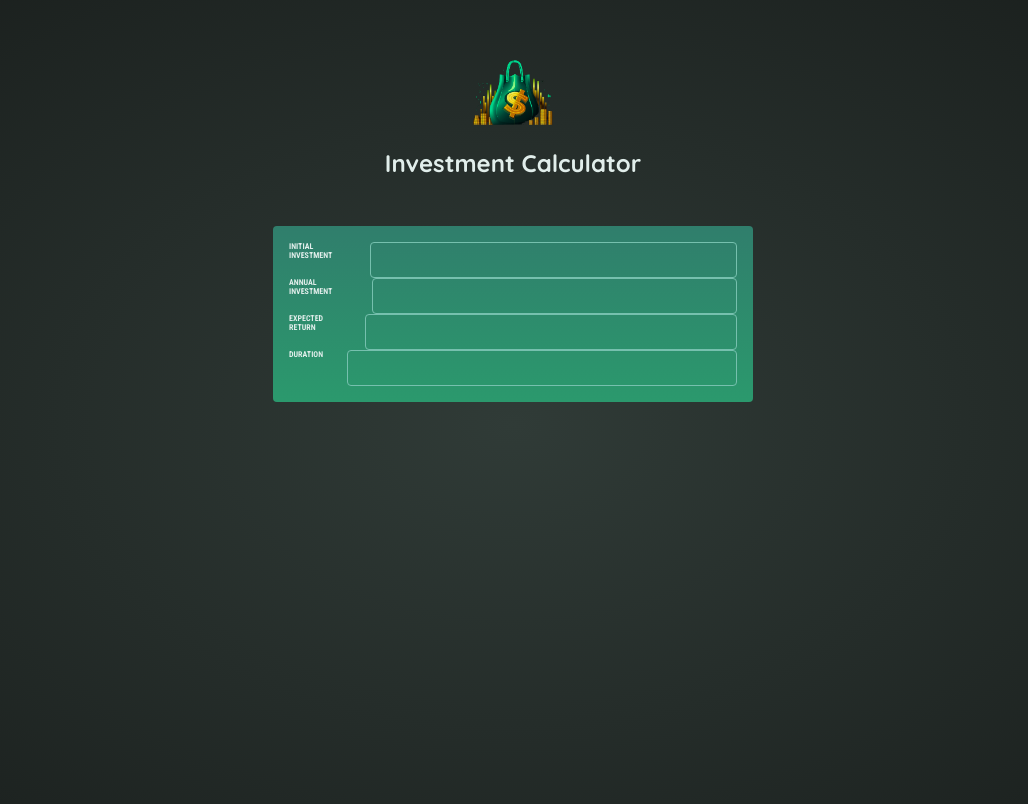
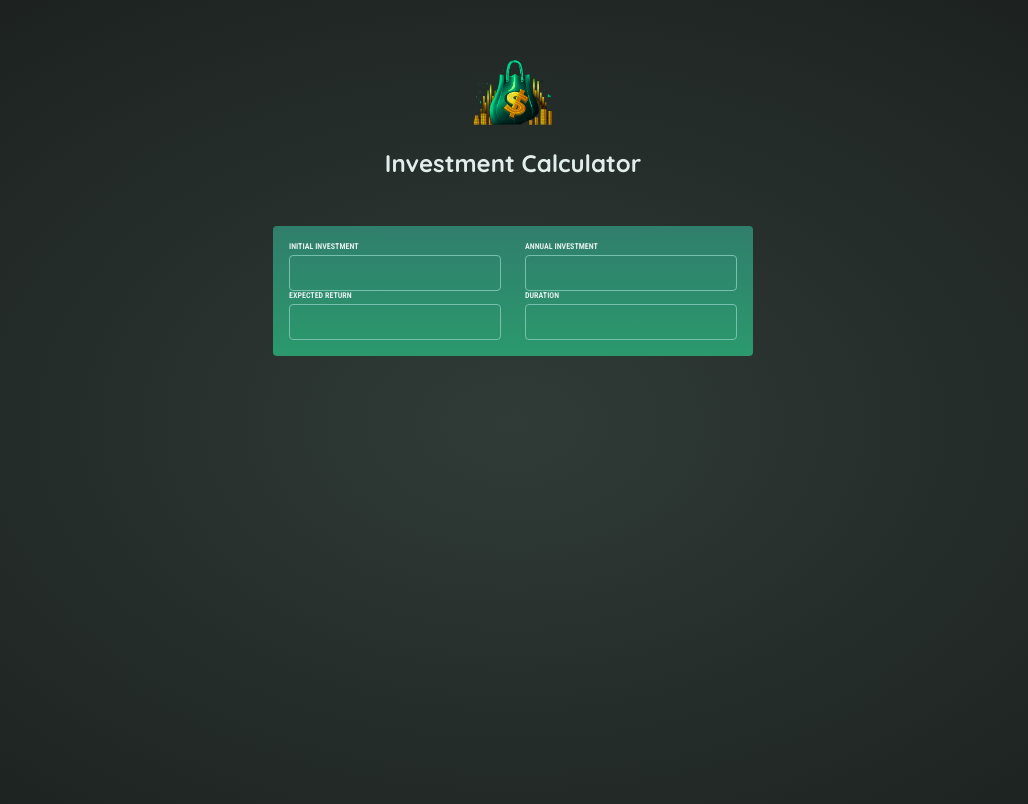
Before and after one commit to niamhbrockbank/investment-calculator, a React (Vite) app: page / in a window 1280 px wide. Shown: the top 804 px of the page, without its empty margins (127-1155 px from the left). Built offline with nearby package versions, Linux system fonts and the light colour scheme.

Commit message:
Format input groups

```diff
--- /dev/null
+++ b/src/components/Input.jsx
@@ -0,0 +1,22 @@
+import { useState } from "react";
+
+export default function Input({ label, type = "number", ...props }) {
+  const [inputValue, setInputValue] = useState("");
+
+  function handleChange(event) {
+    setInputValue(event.target.value);
+  }
+
+  return (
+    <span>
+      <label htmlFor={label}>{label}</label>
+      <input
+        id={label}
+        type={type}
+        onChange={(e) => handleChange(e)}
+        value={inputValue}
+        {...props}
+      />
+    </span>
+  );
+}
--- a/src/components/InputGroup.jsx
+++ /dev/null
@@ -1,8 +0,0 @@
-export default function InputGroup({ label, type = "text", ...props }) {
-  return (
-    <div className="input-group">
-      <label>{label}</label>
-      <input label={label} type={type} {...props}></input>
-    </div>
-  );
-}
--- a/src/components/UserInput.jsx
+++ b/src/components/UserInput.jsx
@@ -1,13 +1,17 @@
-import InputGroup from "./InputGroup";
+import Input from "./Input";
 
 export default function UserInput() {
   const name = "Niamh";
   return (
     <section id="user-input">
-      <InputGroup label="Initial Investment" />
-      <InputGroup label="Annual Investment" />
-      <InputGroup label="Expected Return" />
-      <InputGroup label="Duration" />
+      <span className="input-group">
+        <Input label="Initial Investment" />
+        <Input label="Annual Investment" />
+      </span>
+      <span className="input-group">
+        <Input label="Expected Return" />
+        <Input label="Duration" />
+      </span>
     </section>
   );
 }
```
